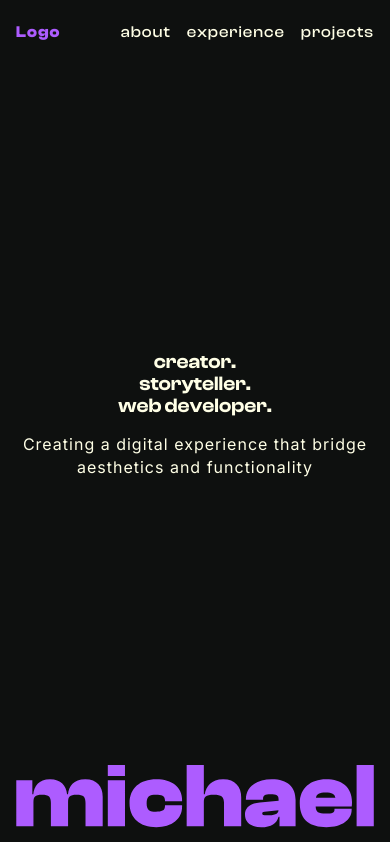
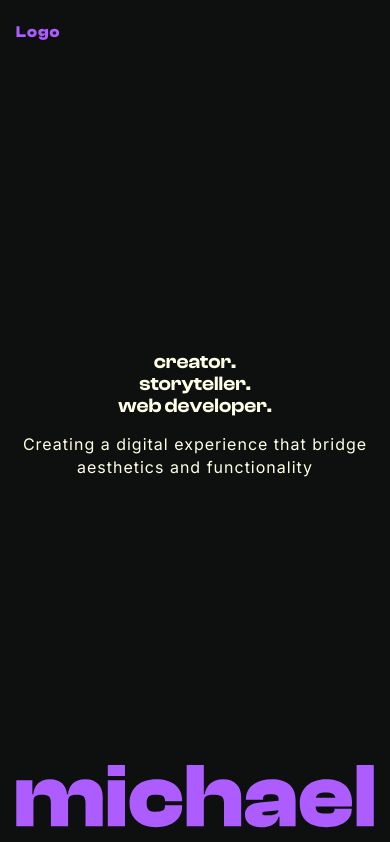
Before and after one commit to michaelcanonizado/michaelcanonizado, a Next.js app: page / in a window 390 px wide. Shown: the top 842 px of the page. Built offline with nearby package versions, Linux system fonts and the light colour scheme.

Commit message:
chore: temporarily hide nav links on small screens

```diff
--- a/src/app/_sections/navigation-bar/index.tsx
+++ b/src/app/_sections/navigation-bar/index.tsx
@@ -29,7 +29,7 @@ const NavigationBar = ({ className }: ComponentBaseProps) => {
             Logo
           </TextBody>
         </div>
-        <div className='flex flex-row gap-md'>
+        <div className='hidden flex-row gap-md sm:flex'>
           <NavLink className=''>about</NavLink>
           <NavLink className=''>experience</NavLink>
           <NavLink className=''>projects</NavLink>
```
